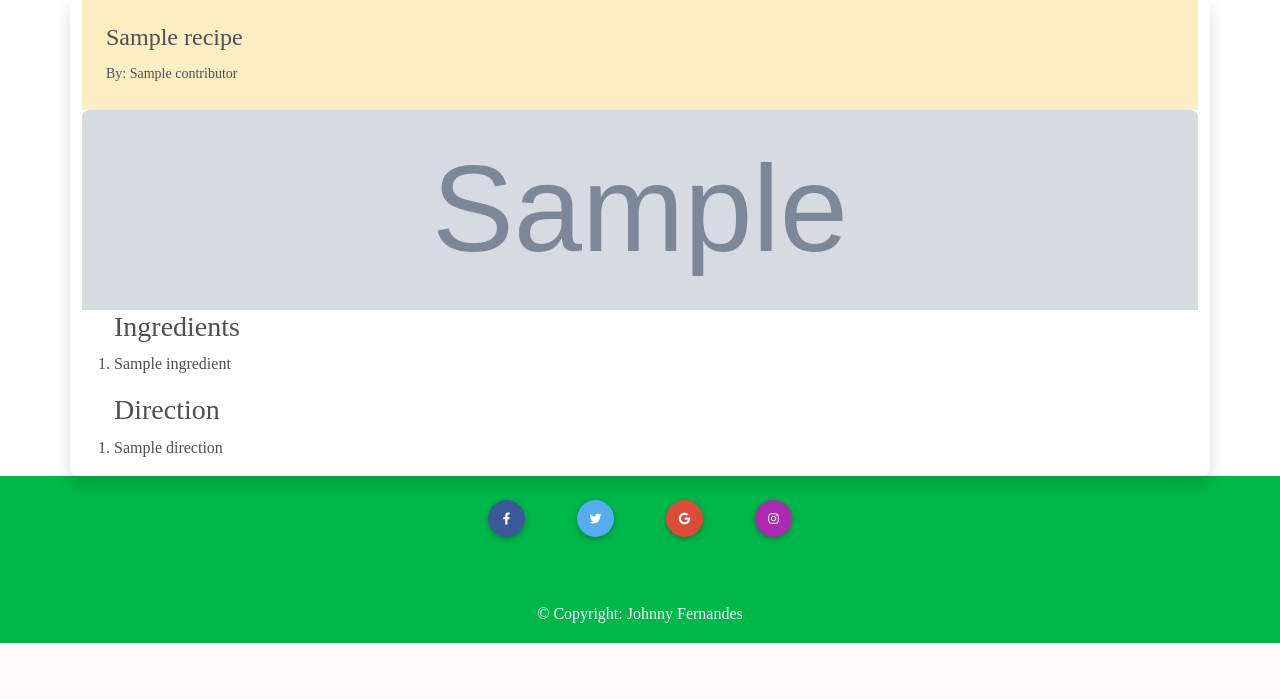
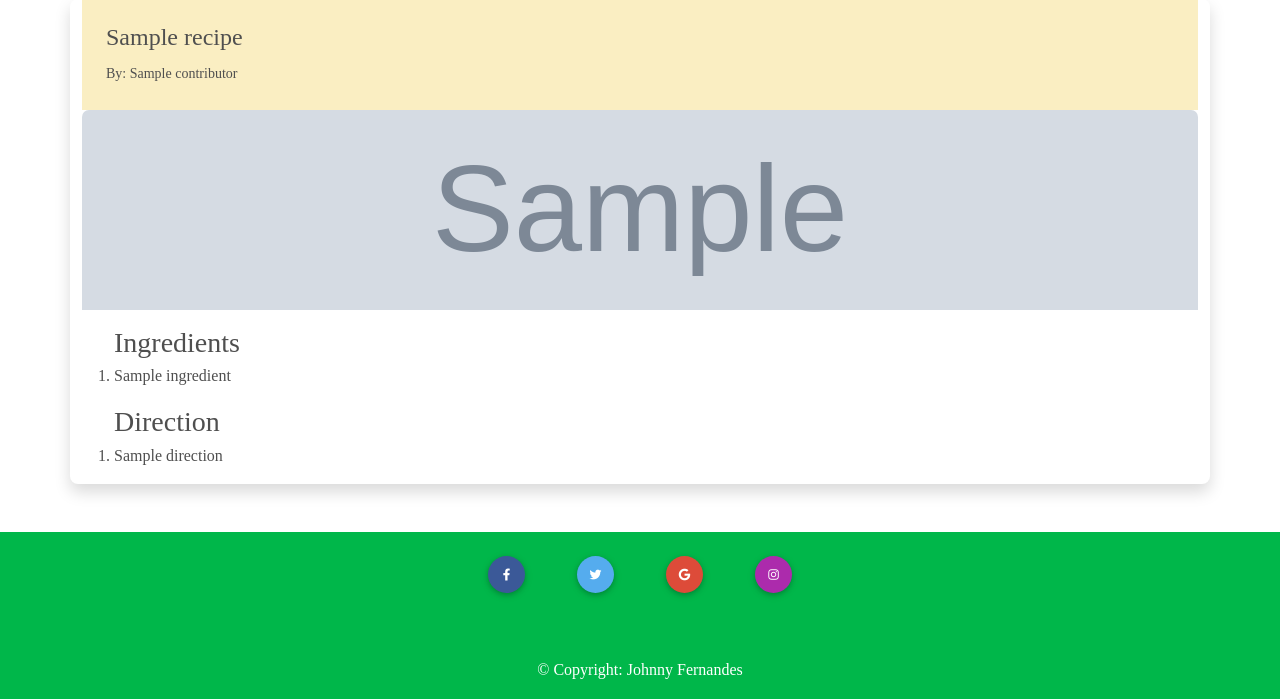
Before and after one commit to johnnyferns14/milestone-project-3-recipe, a Flask app: template templates/recipe-detail.html in a window 1280 px wide. Shown: the part 498-1197 px from the top of the page. Before the commit the page ends 1141 px from the top, so only its background shows below. Run offline with Flask 2, Linux system fonts and the light colour scheme; the template is opened without the code that fills it: most values are stand-ins (such as "Sample title", 1, 10 or a date in 2020); grey boxes marked "Sample" are stand-in pictures; some libraries are stand-ins or nearby versions; some web fonts are replaced.

Commit message:
margin added to recipe details page

```diff
--- a/templates/recipe-detail.html
+++ b/templates/recipe-detail.html
@@ -5,7 +5,7 @@
 <div class="container">
     <div class="row card-row">
         {% for recipe in recipies %}
-        <div class="card shadow recipe-detail mt-5">
+        <div class="card shadow recipe-detail my-5">
 
             <div class="card-body">
                 <h4 class="card-title">{{ recipe.title }}</h4>
@@ -14,14 +14,14 @@
             <img src="{{ recipe.image_url }}" class="card-img-top image-style">
             <div>
                 <ol>
-                    <h3>Ingredients</h3>
+                    <h3 class="mt-3 mb-1">Ingredients</h3>
                     {% for ingredient in recipe.ingredients %}
                     <li>{{ ingredient }}</li>
 
                     {% endfor %}
                 </ol>
                 <ol>
-                    <h3>Direction</h3>
+                    <h3 class="mt-3 mb-1">Direction</h3>
                     {% for direction in recipe.directions %}
                     <li>{{ direction }}</li>
                     {% endfor %}
```
Also changed, not shown: README.md.
